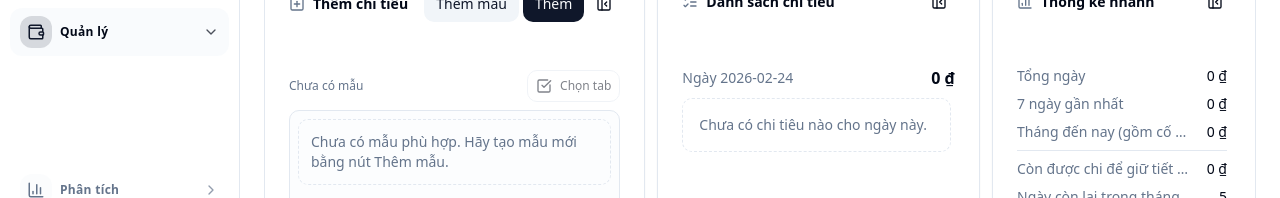
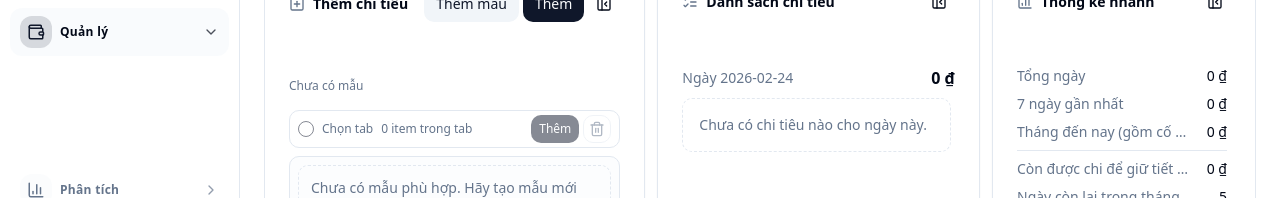
Before and after one commit to QuangThanhn485/MyFinance, a React (Vite) app: page /expenses in a window 1280 px wide. Shown: the part 123-321 px from the top of the page. Built offline with nearby package versions, Linux system fonts and the light colour scheme.

Commit message:
fix UX/UI

```diff
--- a/src/components/expenses/QuickTemplateList.tsx
+++ b/src/components/expenses/QuickTemplateList.tsx
@@ -1,5 +1,5 @@
 import { useEffect, useMemo, useState } from "react"
-import { CheckSquare, Pencil, Plus, Trash2 } from "lucide-react"
+import { Pencil, Plus, Trash2 } from "lucide-react"
 import type { ExpenseCategory, ExpenseCategoryConfig } from "@/domain/types"
 import { formatVnd } from "@/lib/currency"
 import { cn } from "@/lib/utils"
@@ -15,7 +15,6 @@ type QuickTemplateListProps = {
   selectedIds: Set<string>
   onToggleSelect: (id: string, checked: boolean) => void
   onToggleSelectAllVisible: (checked: boolean, visibleTemplates: ExpenseTemplate[]) => void
-  onClearSelection: () => void
   onBulkAddSelected?: () => void
   onBulkDelete: () => void
   onQuickAdd: (template: ExpenseTemplate) => void
@@ -31,7 +30,6 @@ export default function QuickTemplateList({
   selectedIds,
   onToggleSelect,
   onToggleSelectAllVisible,
-  onClearSelection,
   onBulkAddSelected,
   onBulkDelete,
   onQuickAdd,
@@ -39,8 +37,7 @@ export default function QuickTemplateList({
   onCreate,
   showCreateButton = true,
 }: QuickTemplateListProps) {
-  const groups = useMemo(
-    () => {
+  const groups = useMemo(() => {
     const orderedCategories = categories.map((category) => category.id)
     const known = new Set(orderedCategories)
     const extraCategories = templates
@@ -55,9 +52,7 @@ export default function QuickTemplateList({
           .sort((a, b) => a.name.localeCompare(b.name, "vi")),
       }))
       .filter((group) => group.templates.length > 0)
-    },
-    [categories, templates],
-  )
+  }, [categories, templates])
 
   const [activeCategory, setActiveCategory] = useState<ExpenseCategory | null>(
     () => groups[0]?.category ?? null,
@@ -76,6 +71,9 @@ export default function QuickTemplateList({
   const visibleTemplates =
     groups.find((group) => group.category === activeCategory)?.templates ?? []
   const selectedCount = selectedIds.size
+  const selectedVisibleCount = visibleTemplates.filter((template) =>
+    selectedIds.has(template.id),
+  ).length
   const allVisibleSelected =
     visibleTemplates.length > 0 &&
     visibleTemplates.every((template) => selectedIds.has(template.id))
@@ -107,18 +105,6 @@ export default function QuickTemplateList({
           <div className="flex-1 text-xs text-muted-foreground">Chưa có mẫu</div>
         )}
 
-        <Button
-          type="button"
-          size="sm"
-          variant="outline"
-          className="h-8 shrink-0 px-2 text-xs"
-          disabled={visibleTemplates.length === 0}
-          onClick={() => onToggleSelectAllVisible(!allVisibleSelected, visibleTemplates)}
-        >
-          <CheckSquare className="h-3.5 w-3.5" />
-          {allVisibleSelected ? "Bỏ chọn" : "Chọn tab"}
-        </Button>
-
         {showCreateButton && onCreate ? (
           <Button type="button" size="sm" className="h-8 shrink-0 px-2 text-xs" onClick={onCreate}>
             <Plus className="h-3.5 w-3.5" />
@@ -127,41 +113,55 @@ export default function QuickTemplateList({
         ) : null}
       </div>
 
-      {selectedCount > 0 ? (
       <div className="flex min-h-8 items-center gap-2 overflow-x-auto rounded-md border bg-background px-2 py-1 whitespace-nowrap">
-          <span className="shrink-0 text-xs font-medium text-foreground">
-            {selectedCount} item đang chọn
+        <label className="inline-flex shrink-0 items-center gap-2 text-xs">
+          <Checkbox
+            checked={allVisibleSelected}
+            disabled={visibleTemplates.length === 0}
+            onCheckedChange={(value) =>
+              onToggleSelectAllVisible(value === true, visibleTemplates)
+            }
+            aria-label={allVisibleSelected ? "Bỏ chọn tab hiện tại" : "Chọn tab hiện tại"}
+          />
+          <span className="text-muted-foreground">
+            {allVisibleSelected
+              ? "Bỏ chọn tab"
+              : selectedVisibleCount > 0
+                ? `${selectedVisibleCount}/${visibleTemplates.length} trong tab`
+                : "Chọn tab"}
           </span>
+        </label>
+
+        <span className="shrink-0 text-xs text-muted-foreground">
+          {selectedCount > 0
+            ? `${selectedCount} item đang chọn`
+            : `${visibleTemplates.length} item trong tab`}
+        </span>
+
+        <div className="ml-auto flex shrink-0 items-center gap-1">
           <Button
             type="button"
             size="sm"
-            className="h-7 shrink-0 px-2 text-xs"
+            className="h-7 px-2 text-xs"
             onClick={onBulkAddSelected}
-            disabled={!onBulkAddSelected}
+            disabled={!onBulkAddSelected || selectedCount === 0}
           >
-            Thêm ({selectedCount})
+            Thêm{selectedCount > 0 ? ` (${selectedCount})` : ""}
           </Button>
           <Button
             type="button"
-            size="sm"
-            variant="destructive"
-            className="h-7 shrink-0 px-2 text-xs"
+            size="icon"
+            variant="outline"
+            className="h-7 w-7 text-muted-foreground hover:text-destructive"
             onClick={onBulkDelete}
+            disabled={selectedCount === 0}
+            title="Xóa item đã chọn"
+            aria-label="Xóa item đã chọn"
           >
             <Trash2 className="h-3.5 w-3.5" />
-            Xoá ({selectedCount})
-          </Button>
-          <Button
-            type="button"
-            size="sm"
-            variant="ghost"
-            className="h-7 shrink-0 px-2 text-xs"
-            onClick={onClearSelection}
-          >
-            Bỏ chọn
           </Button>
         </div>
-      ) : null}
+      </div>
 
       <div className="flex-1 min-h-0 rounded-md border bg-muted/20">
         <div className="h-full overflow-y-auto p-2 space-y-1.5">
@@ -172,7 +172,8 @@ export default function QuickTemplateList({
           ) : (
             visibleTemplates.map((template) => {
               const checked = selectedIds.has(template.id)
-              const secondaryText = template.note || categoryLabels[template.category] || template.category
+              const secondaryText =
+                template.note || categoryLabels[template.category] || template.category
 
               return (
                 <div
--- a/src/pages/ExpensesPage.tsx
+++ b/src/pages/ExpensesPage.tsx
@@ -689,6 +689,7 @@ export default function ExpensesPage() {
       nextTemplates = touchExpenseTemplate(template.id)
     })
     setTemplates(nextTemplates)
+    setSelectedTemplateIds(new Set())
 
     const lastId = addedIds[addedIds.length - 1]
     if (lastId) {
@@ -1114,7 +1115,6 @@ export default function ExpensesPage() {
                       return next
                     })
                   }}
-                  onClearSelection={() => setSelectedTemplateIds(new Set())}
                   onBulkAddSelected={addSelectedTemplates}
                   onBulkDelete={() => setBulkDeleteTemplatesOpen(true)}
                   onQuickAdd={addExpenseFromTemplate}
--- a/src/pages/ReportsPage.tsx
+++ b/src/pages/ReportsPage.tsx
@@ -1263,29 +1263,47 @@ export default function ReportsPage() {
       })),
     [dailyData, baseDailyCapByMonth, baseDailyCapVnd],
   )
-  const dailyCapByDayMap = useMemo(() => {
-    const dim = Math.max(1, daysInMonth(month))
+  const dailyCapByDateMap = useMemo(() => {
+    const map: Record<string, number> = {}
+
+    for (const m of monthsInRange) {
+      const dim = Math.max(1, daysInMonth(m))
+      const settings = getEffectiveSettingsForMonth(data, m)
+      const monthTotals = getMonthTotals(data, m)
+      const monthAdjustment = getEffectiveBudgetAdjustmentForMonth(data, m)
+      const monthBudgets = computeBudgets({
+        incomeVnd: getMonthlyIncomeTotalVnd(settings),
+        fixedCostsVnd: monthTotals.fixedCostsTotal,
+        essentialVariableBaselineVnd: settings.essentialVariableBaselineVnd,
+        rule: settings.budgetRule,
+        adjustment: monthAdjustment,
+        customSavingsGoalVnd: settings.customSavingsGoalVnd,
+      })
       const monthlyVariableBudgetVnd = Math.max(
         0,
-      budgets.essentialVariableBaselineVnd + budgets.wantsBudgetVnd,
+        monthBudgets.essentialVariableBaselineVnd + monthBudgets.wantsBudgetVnd,
       )
       const spentByDay = Array.from({ length: dim + 1 }, () => 0)
-    for (const expense of expenses) {
+
+      for (const expense of allVariableExpenses) {
+        if (monthFromIsoDate(expense.date) !== m) continue
         const day = dayOfMonthFromIsoDate(expense.date)
         if (day < 1 || day > dim) continue
         spentByDay[day] += expense.amountVnd
       }
 
-    const map: Record<number, number> = {}
       let spentBeforeDay = 0
       for (let day = 1; day <= dim; day += 1) {
         const remainingBudgetVnd = Math.max(0, monthlyVariableBudgetVnd - spentBeforeDay)
         const remainingDays = Math.max(1, dim - day + 1)
-      map[day] = Math.floor(remainingBudgetVnd / remainingDays)
+        const date = `${m}-${String(day).padStart(2, "0")}`
+        map[date] = Math.floor(remainingBudgetVnd / remainingDays)
         spentBeforeDay += spentByDay[day]
       }
+    }
+
     return map
-  }, [month, budgets.essentialVariableBaselineVnd, budgets.wantsBudgetVnd, expenses])
+  }, [allVariableExpenses, data, monthsInRange])
 
   const advancedInsights = useMemo(
     () => computeAdvancedInsights({ expenses, historyExpenses: allVariableExpenses, month, today }),
@@ -1413,6 +1431,8 @@ export default function ReportsPage() {
       shortenLabel(series.label, 18),
     ]),
   )
+  const PIVOT_BASE_DAILY_CAP_DATA_KEY = "pivotBaseDailyCapVnd"
+  const PIVOT_BASE_DAILY_CAP_LABEL = "Cap chi/ngày gốc"
   const PIVOT_DYNAMIC_DAILY_CAP_DATA_KEY = "pivotDynamicDailyCapVnd"
   const PIVOT_DYNAMIC_DAILY_CAP_LABEL = "Cap chi/ngày (động)"
   const pivotDailyCapColumnIndex = config.pivot.columnFields.indexOf("dailyCap")
@@ -1421,15 +1441,14 @@ export default function ReportsPage() {
     config.pivot.metric === "sum" &&
     pivotDayRowIndex >= 0 &&
     pivotDailyCapColumnIndex >= 0 &&
-    Object.keys(dailyCapByDayMap).length > 0
-  const pivotDayByRowKey = useMemo(() => {
-    const out = new Map<string, number>()
+    Object.keys(dailyCapByDateMap).length > 0
+  const pivotDateByRowKey = useMemo(() => {
+    const out = new Map<string, ISODate>()
     if (pivotDayRowIndex < 0) return out
     for (const row of pivotTable.rows) {
-      const dayRaw = row.sortValues?.[pivotDayRowIndex]
-      const day = typeof dayRaw === "number" ? dayRaw : Number(dayRaw)
-      if (Number.isFinite(day) && day >= 1) {
-        out.set(row.key, Math.trunc(day))
+      const date = row.key.split("||")[pivotDayRowIndex]
+      if (/^\d{4}-\d{2}-\d{2}$/.test(date)) {
+        out.set(row.key, date as ISODate)
       }
     }
     return out
@@ -1445,9 +1464,14 @@ export default function ReportsPage() {
     return out
   }, [pivotDailyCapByDayMode, pivotDailyCapColumnIndex, pivotTable.cols])
   const getPivotDailyCapForRowKey = (rowKey: string) => {
-    const day = pivotDayByRowKey.get(rowKey)
-    if (!day) return baseDailyCapVnd
-    return dailyCapByDayMap[day] ?? baseDailyCapVnd
+    const date = pivotDateByRowKey.get(rowKey)
+    if (!date) return baseDailyCapVnd
+    return dailyCapByDateMap[date] ?? baseDailyCapByMonth[monthFromIsoDate(date)] ?? baseDailyCapVnd
+  }
+  const getPivotBaseDailyCapForRowKey = (rowKey: string) => {
+    const date = pivotDateByRowKey.get(rowKey)
+    if (!date) return baseDailyCapVnd
+    return baseDailyCapByMonth[monthFromIsoDate(date)] ?? baseDailyCapVnd
   }
   const getPivotDisplayCellValue = (rowKey: string, colKey: string) => {
     if (pivotDailyCapByDayMode && pivotDailyCapColumnKeySet.has(colKey)) {
@@ -1474,8 +1498,8 @@ export default function ReportsPage() {
     pivotTable.colTotals,
     pivotDailyCapByDayMode,
     pivotDailyCapColumnKeySet,
-    dailyCapByDayMap,
-    pivotDayByRowKey,
+    dailyCapByDateMap,
+    pivotDateByRowKey,
     baseDailyCapVnd,
     config.pivot.metric,
   ])
@@ -1487,15 +1511,22 @@ export default function ReportsPage() {
           ? `W${row.sortValue}`
           : shortenLabel(row.label, 16)
     const dynamicCapForRow = getPivotDailyCapForRowKey(row.key)
+    const baseCapForRow = getPivotBaseDailyCapForRowKey(row.key)
     if (!pivotHasColumns) {
       const value = pivotMetricValue(
         pivotTable.rowTotals[row.key],
         config.pivot.metric,
       )
-      return { name: label, value, [PIVOT_DYNAMIC_DAILY_CAP_DATA_KEY]: dynamicCapForRow }
+      return {
+        name: label,
+        value,
+        [PIVOT_BASE_DAILY_CAP_DATA_KEY]: baseCapForRow,
+        [PIVOT_DYNAMIC_DAILY_CAP_DATA_KEY]: dynamicCapForRow,
+      }
     }
     const entry: Record<string, number | string> = {
       name: label,
+      [PIVOT_BASE_DAILY_CAP_DATA_KEY]: baseCapForRow,
       [PIVOT_DYNAMIC_DAILY_CAP_DATA_KEY]: dynamicCapForRow,
     }
     pivotChartSeries.forEach((series) => {
@@ -1504,25 +1535,21 @@ export default function ReportsPage() {
     return entry
   })
   const pivotChartLimited = pivotTable.rows.length > pivotChartLimit
-  const pivotChartHasDailyCapSeries =
-    pivotHasColumns &&
-    pivotChartSeries.some((series) => pivotDailyCapColumnKeySet.has(series.colKey))
-  const pivotChartShowsTotalByDay = !pivotHasColumns
   const showPivotDynamicDailyCapLine =
     pivotChartPrimary === "day" &&
     config.pivot.metric === "sum" &&
-    Object.keys(dailyCapByDayMap).length > 0 &&
-    pivotChartShowsTotalByDay
+    Object.keys(dailyCapByDateMap).length > 0
   const showPivotBaseDailyCap =
     pivotChartPrimary === "day" &&
     config.pivot.metric === "sum" &&
-    baseDailyCapVnd > 0 &&
-    (pivotChartShowsTotalByDay || pivotChartHasDailyCapSeries)
+    pivotChartData.some((row) => Number(row[PIVOT_BASE_DAILY_CAP_DATA_KEY]) > 0)
   const formatPivotSeriesDisplayName = (name: string) => {
+    if (name === PIVOT_BASE_DAILY_CAP_DATA_KEY) return PIVOT_BASE_DAILY_CAP_LABEL
     if (name === PIVOT_DYNAMIC_DAILY_CAP_DATA_KEY) return PIVOT_DYNAMIC_DAILY_CAP_LABEL
     return pivotChartSeriesLabelByKey.get(name) ?? name
   }
   const formatPivotSeriesLegendName = (name: string) => {
+    if (name === PIVOT_BASE_DAILY_CAP_DATA_KEY) return PIVOT_BASE_DAILY_CAP_LABEL
     if (name === PIVOT_DYNAMIC_DAILY_CAP_DATA_KEY) return PIVOT_DYNAMIC_DAILY_CAP_LABEL
     return pivotChartSeriesShortLabelByKey.get(name) ?? name
   }
@@ -4063,7 +4090,9 @@ export default function ReportsPage() {
                                   />
                                 }
                               />
-                              {pivotChartSeries.length > 1 || showPivotDynamicDailyCapLine ? (
+                              {pivotChartSeries.length > 1 ||
+                              showPivotDynamicDailyCapLine ||
+                              showPivotBaseDailyCap ? (
                                 <Legend
                                   {...chartLegendProps}
                                   onClick={(entry: { dataKey?: unknown; value?: unknown }) => {
@@ -4110,18 +4139,16 @@ export default function ReportsPage() {
                                 />
                               ) : null}
                               {showPivotBaseDailyCap ? (
-                                <ReferenceLine
-                                  y={baseDailyCapVnd}
+                                <Line
+                                  dataKey={PIVOT_BASE_DAILY_CAP_DATA_KEY}
+                                  name={PIVOT_BASE_DAILY_CAP_LABEL}
                                   stroke="hsl(var(--chart-4))"
                                   strokeDasharray="6 4"
                                   strokeWidth={2}
-                                  ifOverflow="extendDomain"
-                                  label={{
-                                    value: "Cap gốc/ngày",
-                                    position: "insideTopRight",
-                                    fill: "hsl(var(--muted-foreground))",
-                                    fontSize: 11,
-                                  }}
+                                  dot={false}
+                                  hide={isLegendKeyHidden(PIVOT_BASE_DAILY_CAP_DATA_KEY)}
+                                  type="linear"
+                                  isAnimationActive={false}
                                 />
                               ) : null}
                             </ComposedChart>
@@ -4150,7 +4177,9 @@ export default function ReportsPage() {
                                   />
                                 }
                               />
-                              {pivotChartSeries.length > 1 || showPivotDynamicDailyCapLine ? (
+                              {pivotChartSeries.length > 1 ||
+                              showPivotDynamicDailyCapLine ||
+                              showPivotBaseDailyCap ? (
                                 <Legend
                                   {...chartLegendProps}
                                   onClick={(entry: { dataKey?: unknown; value?: unknown }) => {
@@ -4195,18 +4224,16 @@ export default function ReportsPage() {
                                 />
                               ) : null}
                               {showPivotBaseDailyCap ? (
-                                <ReferenceLine
-                                  y={baseDailyCapVnd}
+                                <Line
+                                  dataKey={PIVOT_BASE_DAILY_CAP_DATA_KEY}
+                                  name={PIVOT_BASE_DAILY_CAP_LABEL}
                                   stroke="hsl(var(--chart-4))"
                                   strokeDasharray="6 4"
                                   strokeWidth={2}
-                                  ifOverflow="extendDomain"
-                                  label={{
-                                    value: "Cap gốc/ngày",
-                                    position: "insideTopRight",
-                                    fill: "hsl(var(--muted-foreground))",
-                                    fontSize: 11,
-                                  }}
+                                  dot={false}
+                                  hide={isLegendKeyHidden(PIVOT_BASE_DAILY_CAP_DATA_KEY)}
+                                  type="linear"
+                                  isAnimationActive={false}
                                 />
                               ) : null}
                             </AreaChart>
@@ -4235,7 +4262,9 @@ export default function ReportsPage() {
                                   />
                                 }
                               />
-                              {pivotChartSeries.length > 1 || showPivotDynamicDailyCapLine ? (
+                              {pivotChartSeries.length > 1 ||
+                              showPivotDynamicDailyCapLine ||
+                              showPivotBaseDailyCap ? (
                                 <Legend
                                   {...chartLegendProps}
                                   onClick={(entry: { dataKey?: unknown; value?: unknown }) => {
@@ -4275,18 +4304,16 @@ export default function ReportsPage() {
                                 />
                               ) : null}
                               {showPivotBaseDailyCap ? (
-                                <ReferenceLine
-                                  y={baseDailyCapVnd}
+                                <Line
+                                  dataKey={PIVOT_BASE_DAILY_CAP_DATA_KEY}
+                                  name={PIVOT_BASE_DAILY_CAP_LABEL}
                                   stroke="hsl(var(--chart-4))"
                                   strokeDasharray="6 4"
                                   strokeWidth={2}
-                                  ifOverflow="extendDomain"
-                                  label={{
-                                    value: "Cap gốc/ngày",
-                                    position: "insideTopRight",
-                                    fill: "hsl(var(--muted-foreground))",
-                                    fontSize: 11,
-                                  }}
+                                  dot={false}
+                                  hide={isLegendKeyHidden(PIVOT_BASE_DAILY_CAP_DATA_KEY)}
+                                  type="linear"
+                                  isAnimationActive={false}
                                 />
                               ) : null}
                             </LineChart>
```
Lines whose indentation alone changed are shown as unchanged.
